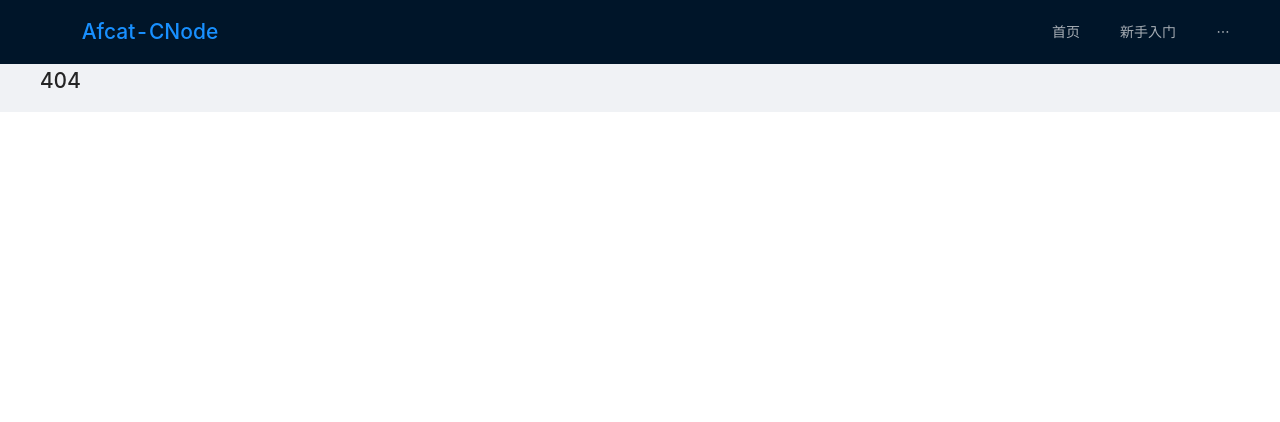
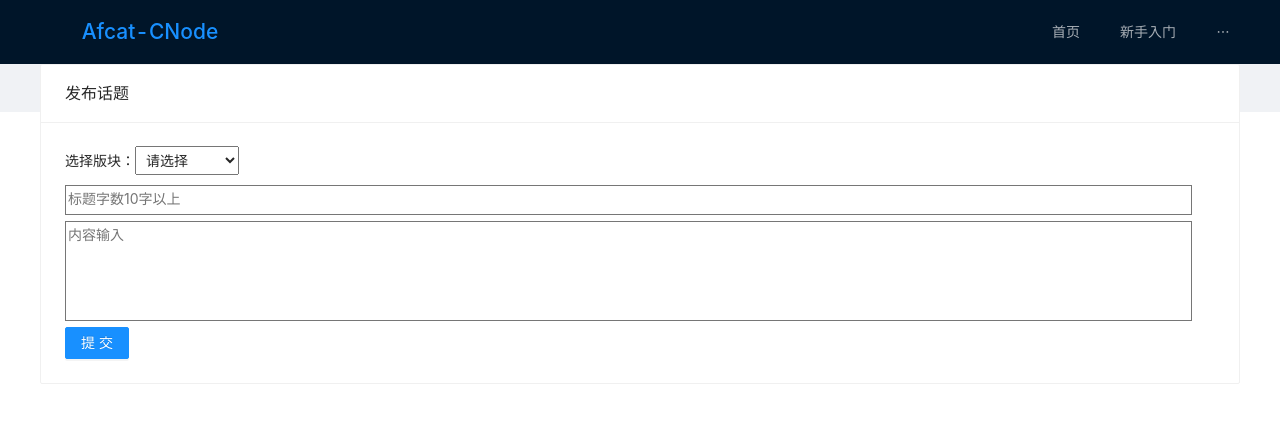
Before and after one commit to dev-yang/Afcat-Node, a React (Create React App) app: page /topic/create in a window 1280 px wide. Before the commit this address had no page. Shown: the top 422 px of the page. Built offline with nearby package versions, Linux system fonts and the light colour scheme.

Commit message:
创建话题和文章置顶

```diff
--- /dev/null
+++ b/src/routers/article/index.js
@@ -0,0 +1,77 @@
+import { Button, Card } from "antd";
+import { useState } from "react";
+import {Link,useHistory} from "react-router-dom";
+function CreateArticlePage(props) {
+    const [types,setTypes] =useState("");
+    const [title,setTitle] =useState("");
+    const [content,setContent] =useState("");
+    const {push} = useHistory();
+    return <div className="view">
+        <div className="wrap">
+            <Card
+                title="发布话题"
+            >
+                <span class="tab-selector">选择版块：</span>
+                <select name="tab" id="tab-value" value={types} onChange={(e)=>getSelectedOption(e)}>
+                    <option value="">请选择</option>
+                    <option value="share">分享</option>
+                    <option value="ask">问答</option>
+                    <option value="job">招聘</option>
+                    <option value="dev">客户端测试</option>
+                </select>
+                <span id="topic_create_warn"></span>
+
+                <div>
+                    <textarea id="article_title" value={title}  placeholder="标题字数10字以上"
+                    onChange={(e)=>{setTitle(e.target.value)}}></textarea>
+                </div>
+                <div>
+                    <textarea id="article_content" value={content} placeholder="内容输入"
+                    onChange={(e)=>{setContent(e.target.value)}}></textarea>
+                </div>
+
+                <Button type="primary" onClick={()=>{
+                    insertArticle();
+                }}>提交</Button>
+            </Card>
+        </div>
+    </div>
+    function getSelectedOption(e){
+        let types=e.target.value;
+        console.log(types);
+        let wranSpan = document.querySelector("#topic_create_warn");
+        if(types=='ask'){
+            wranSpan.innerHTML = "<strong>提问时，请遵循《提问的智慧》中提及的要点，以便您更接收到高质量回复。</strong>";
+        }else if(types=='job'){
+            wranSpan.innerHTML = "<strong>为避免被管理员删帖，发帖时请好好阅读《招聘帖规范》。</strong>";
+        }else{
+            wranSpan.innerHTML = "";
+        }
+        setTypes(e.target.value);
+    }
+    function insertArticle(){
+        types==""?
+            alert("必须选择一个版块！")
+        :
+        title.length>=10?
+            fetch('https://cnodejs.org/api/v1/topics',{
+                method:'post',
+                headers:{
+                    'Accept':'application/json,text/plain,*/*',/* 格式限制：json、文本、其他格式 */
+                    'Content-Type':'application/x-www-form-urlencoded'/* 请求内容类型 */
+                },
+                body:`accesstoken=f7b513a6-fdce-472b-a23f-4ecd5a4fa230&tab=${types}&title=${title}&content=${content}`
+            }).then((response)=>{
+                //由于找不到真实请求response对应的id，发帖成功后直接返回到?tab=dev
+                console.log(response);
+                response.status===200 ?
+                push(`/?tab=${types}`)
+                :
+                console.log("发帖失败");
+            })
+            :alert("标题字数少于10个字");
+
+    }
+}
+
+export default CreateArticlePage;
--- a/src/routers/index/indexList.js
+++ b/src/routers/index/indexList.js
@@ -1,22 +1,73 @@
 import { List } from "antd";
 import { useEffect } from "react";
-import { useSelector } from "react-redux";
+import { useSelector,useDispatch } from "react-redux";
 import { useLoadTopics } from "../../store/action/topics";
 
 function IndexList(props) {
-  const {tab,page} = props;
-  const {loading,data} = useSelector(state=>state.topics);
+  const { tab, page } = props;
+  const { loading, data } = useSelector(state => state.topics);
   const getData = useLoadTopics();
-  useEffect(()=>{
-    getData(page,tab);
-  },[tab,page])
+  const dispatch = useDispatch();
+
+  useEffect(() => {
+    getData(page, tab)
+  }, [tab, page])
+
   return <List
-      className="index_list"
-      loading={loading}
-      dataSource={data}
-      renderItem={item=>{
-        return  <List.Item>{item.title}</List.Item>
-      }}
+    className="index_list"
+    loading={loading}
+    dataSource={data}
+    renderItem={item => {
+      return <List.Item>
+        {item.title}
+        {item.top ?
+          <span class="put_top" onClick={() => { cancelTop(item.id) }}>取消置顶</span> :
+          <span class="put_end" onClick={() => { top(item.id) }}>置顶</span>
+        }
+      </List.Item>
+    }}
   />
+  function cancelTop(id) {
+    //获取当前页面的data，然后重新排序
+    const topData = [];//置顶data
+    const endData = [];//非置顶data
+    data.map((item, index) => {
+      if (item.id == id) {
+        item.top = false;
+        endData.push(item);
+      } else {
+        item.top ? topData.push(item) :
+          endData.push(item);
+      }
+    })
+    const lastData = [...topData, ...endData];
+    console.log(lastData);
+    dispatch({
+      type: "TOPICS_SAVE",
+      data: lastData
+    })
+  }
+  function top(id) {
+    //获取当前页面的data，然后重新排序
+    const topData = [];//置顶data
+    const endData = [];//非置顶data
+    data.map((item, index) => {
+      if (item.id == id) {
+        item.top = true;
+        topData.push(item);
+      } else {
+        item.top ? topData.push(item) :
+          endData.push(item);
+      }
+    })
+    const lastData = [...topData, ...endData];
+    console.log(lastData);
+
+    dispatch({
+      type: "TOPICS_SAVE",
+      data: lastData
+    })
+  }
 }
+
 export default IndexList;
--- a/src/routers/index/indexNav.js
+++ b/src/routers/index/indexNav.js
@@ -17,7 +17,7 @@ const indexNavs = [
     to: "/?tab=job",
     title: "招聘"
   },{
-    to: "/?tab=clientTest",
+    to: "/?tab=dev",
     title: "客户端测试"
   }
 ];
--- a/src/routers/router.config.js
+++ b/src/routers/router.config.js
@@ -4,6 +4,7 @@ import UndefinedPage from "./404/index";
 import LoginPage from "./login";
 import AboutPage from "./about/index";
 import GetStartPage from "./getstart";
+import CreateArticlePage from "./article/index";
 import { lazy, Suspense } from "react";
 const APIPage = lazy(()=>import("./api/index"));
 const router_list = [
@@ -40,6 +41,12 @@ const router_list = [
       return <LoginPage {...props} />
     }
   }, {
+    path: "/topic/create",
+    exact: true,
+    render(props) {
+      return <CreateArticlePage {...props} />
+    }
+  } ,{
     path: "",
     render(props) {
       return <UndefinedPage {...props} />
--- a/src/static/css/style.css
+++ b/src/static/css/style.css
@@ -56,3 +56,36 @@ h6 {
   width: 100%;
   min-height: 80vh;
 }
+#article_title{
+  width: 98%;
+  resize: none;
+  height: 30px;
+}
+
+#article_content{
+  width: 98%;
+  resize: none;
+  height: 100px;
+}
+#tab-value{
+  margin : 0px 0px 10px;
+  padding: 4px 6px;
+
+}
+
+.put_top{
+    background: #80bd01;
+    float:right;
+    color: #fff;
+    font-size: 15px;
+    border-radius: 3px;
+    padding: 3px 10px;
+}
+.put_end{
+    background: #801;
+    float:right;
+    color: #fff;
+    font-size: 15px;
+    border-radius: 3px;
+    padding: 3px 10px;
+}
--- a/src/store/reducer/topics.js
+++ b/src/store/reducer/topics.js
@@ -1,18 +1,23 @@
-function topics(topics={
-  data:[],
-  loading:true
-},action) {
+function topics(topics = {
+  data: [],
+  loading: true
+}, action) {
   switch (action.type) {
     case "TOPICS_LOADING":
       return {
-        data:[],
-        loading:true
+        data: [],
+        loading: true
       }
     case "TOPICS_LOAD":
-        return {
-          data:action.data,
-          loading:false
-        }
+      return {
+        data: action.data,
+        loading: false
+      }
+    case "TOPICS_SAVE":
+      return {
+        data: action.data,
+        loading: false
+      }
   }
   return topics;
 }
```
Also changed, not shown: 1 other file (tests, documents, lock files or other folders).
